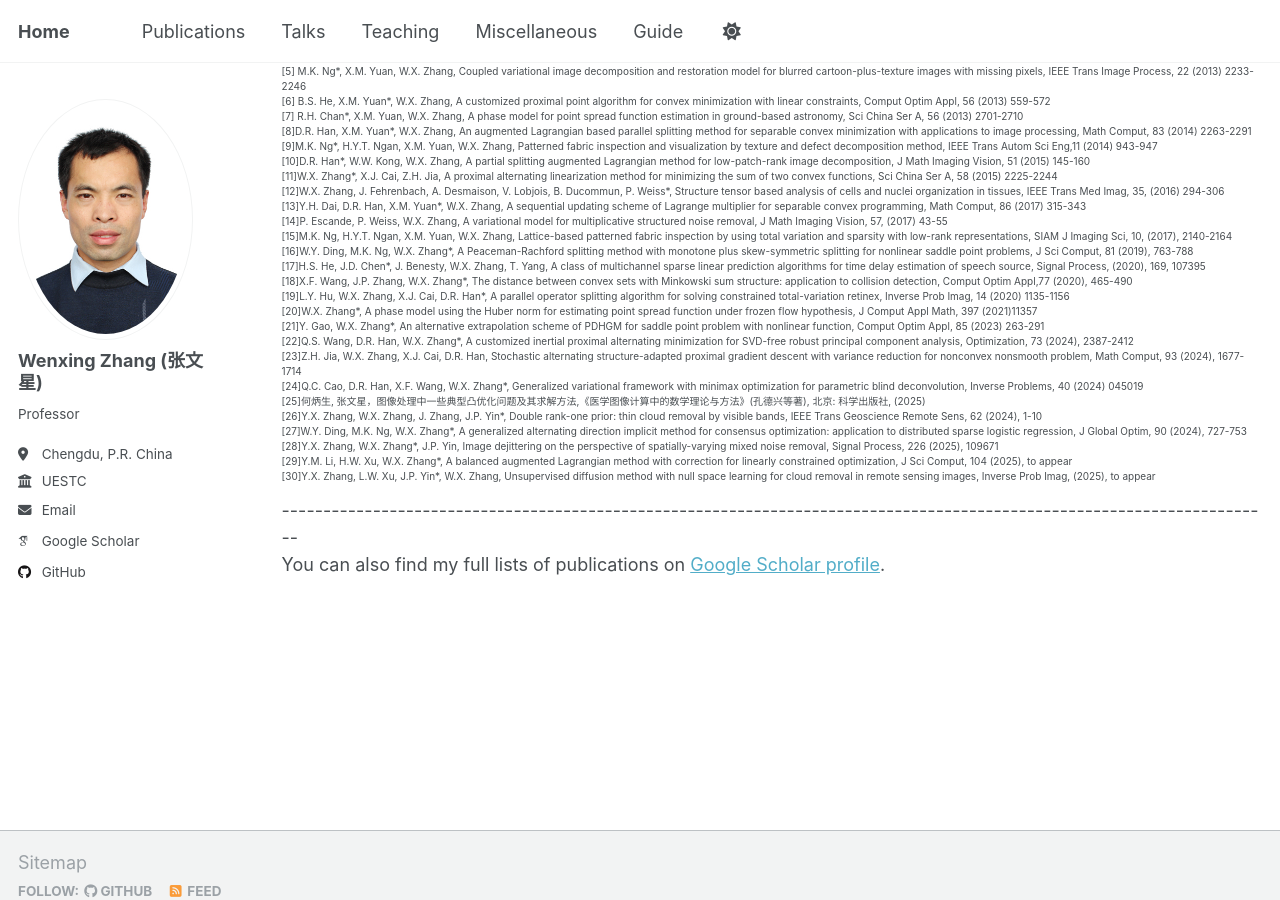
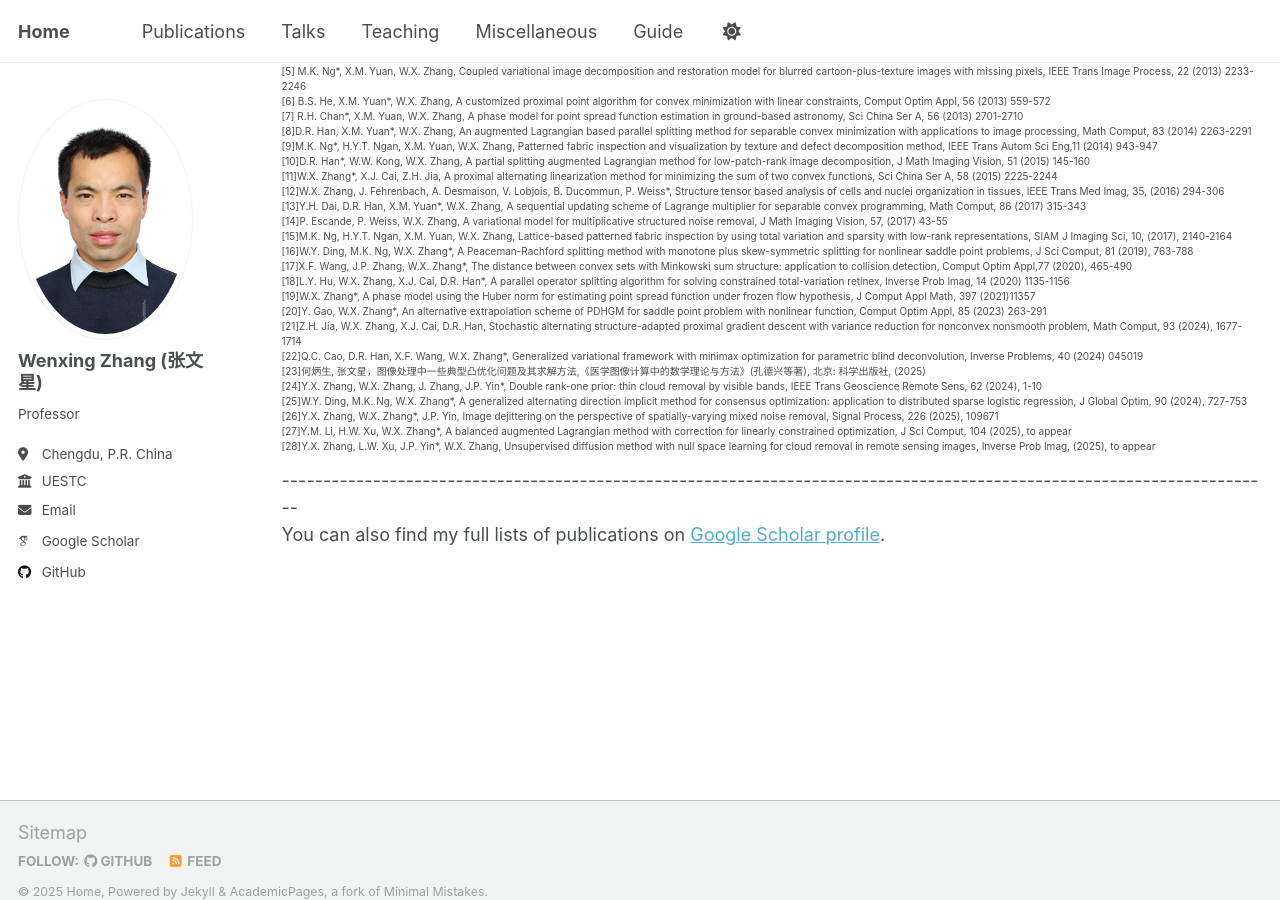
Before and after one commit to WenxingZhang/WenxingZhang.github.io, a Jekyll site: the page built from _pages/publications.html, in a window 1280 px wide and 900 px high, scrolled down 1850 px. Built offline with Jekyll 4.4.1, drawn with Linux system fonts in a browser that asks for light colours; some web fonts are replaced; a script that is not in the unit is left out.

Commit message:
Update publications.html

```diff
--- a/_pages/publications.html
+++ b/_pages/publications.html
@@ -48,20 +48,18 @@ author_profile: true
 [14]P. Escande, P. Weiss, W.X. Zhang, A variational model for multiplicative structured noise removal, J Math Imaging Vision, 57, (2017) 43-55<br>
 [15]M.K. Ng, H.Y.T. Ngan, X.M. Yuan, W.X. Zhang, Lattice-based patterned fabric inspection by using total variation and sparsity with low-rank representations, SIAM J Imaging Sci, 10, (2017), 2140-2164<br>
 [16]W.Y. Ding, M.K. Ng, W.X. Zhang*, A Peaceman-Rachford splitting method with monotone plus skew-symmetric splitting for nonlinear saddle point problems, J Sci Comput,  81 (2019), 763-788<br>
-[17]H.S. He, J.D. Chen*, J. Benesty, W.X. Zhang, T. Yang, A class of multichannel sparse linear prediction algorithms for time delay estimation of speech source, Signal Process, (2020), 169, 107395<br>
-[18]X.F. Wang, J.P. Zhang, W.X. Zhang*, The distance between convex sets with Minkowski sum structure: application to collision detection, Comput Optim Appl,77 (2020), 465-490<br>
-[19]L.Y. Hu, W.X. Zhang, X.J. Cai, D.R. Han*, A parallel operator splitting algorithm for solving constrained total-variation retinex, Inverse Prob Imag, 14 (2020) 1135-1156<br>
-[20]W.X. Zhang*, A phase model using the Huber norm for estimating point spread function under frozen flow hypothesis, J Comput Appl Math, 397 (2021)11357<br>
-[21]Y. Gao, W.X. Zhang*, An alternative extrapolation scheme of PDHGM for saddle point problem with nonlinear function, Comput Optim Appl, 85 (2023) 263-291<br>
-[22]Q.S. Wang, D.R. Han, W.X. Zhang*, A customized inertial proximal alternating minimization for SVD-free robust principal component analysis, Optimization, 73 (2024), 2387-2412<br>
-[23]Z.H. Jia, W.X. Zhang, X.J. Cai, D.R. Han, Stochastic alternating structure-adapted proximal gradient descent with variance reduction for nonconvex nonsmooth problem, Math Comput, 93 (2024), 1677-1714<br>
-[24]Q.C. Cao, D.R. Han, X.F. Wang, W.X. Zhang*, Generalized variational framework with minimax optimization for parametric blind deconvolution, Inverse Problems, 40 (2024) 045019<br>
-[25]何炳生, 张文星，图像处理中一些典型凸优化问题及其求解方法,《医学图像计算中的数学理论与方法》(孔德兴等著), 北京: 科学出版社, (2025)<br>
-[26]Y.X. Zhang, W.X. Zhang, J. Zhang, J.P. Yin*, Double rank-one prior: thin cloud removal by visible bands, IEEE Trans Geoscience Remote Sens, 62 (2024), 1-10<br>
-[27]W.Y. Ding, M.K. Ng, W.X. Zhang*, A generalized alternating direction implicit method for consensus optimization: application to distributed sparse logistic regression, J Global Optim, 90 (2024), 727-753<br>
-[28]Y.X. Zhang, W.X. Zhang*, J.P. Yin, Image dejittering on the perspective of spatially-varying mixed noise removal, Signal Process, 226 (2025), 109671<br>
-[29]Y.M. Li, H.W. Xu, W.X. Zhang*, A balanced augmented Lagrangian method with correction for linearly constrained optimization, J Sci Comput, 104 (2025), to appear<br>
-[30]Y.X. Zhang, L.W. Xu, J.P. Yin*, W.X. Zhang, Unsupervised diffusion method with null space learning for cloud removal in remote sensing images, Inverse Prob Imag, (2025), to appear<br></p>
+[17]X.F. Wang, J.P. Zhang, W.X. Zhang*, The distance between convex sets with Minkowski sum structure: application to collision detection, Comput Optim Appl,77 (2020), 465-490<br>
+[18]L.Y. Hu, W.X. Zhang, X.J. Cai, D.R. Han*, A parallel operator splitting algorithm for solving constrained total-variation retinex, Inverse Prob Imag, 14 (2020) 1135-1156<br>
+[19]W.X. Zhang*, A phase model using the Huber norm for estimating point spread function under frozen flow hypothesis, J Comput Appl Math, 397 (2021)11357<br>
+[20]Y. Gao, W.X. Zhang*, An alternative extrapolation scheme of PDHGM for saddle point problem with nonlinear function, Comput Optim Appl, 85 (2023) 263-291<br>
+[21]Z.H. Jia, W.X. Zhang, X.J. Cai, D.R. Han, Stochastic alternating structure-adapted proximal gradient descent with variance reduction for nonconvex nonsmooth problem, Math Comput, 93 (2024), 1677-1714<br>
+[22]Q.C. Cao, D.R. Han, X.F. Wang, W.X. Zhang*, Generalized variational framework with minimax optimization for parametric blind deconvolution, Inverse Problems, 40 (2024) 045019<br>
+[23]何炳生, 张文星，图像处理中一些典型凸优化问题及其求解方法,《医学图像计算中的数学理论与方法》(孔德兴等著), 北京: 科学出版社, (2025)<br>
+[24]Y.X. Zhang, W.X. Zhang, J. Zhang, J.P. Yin*, Double rank-one prior: thin cloud removal by visible bands, IEEE Trans Geoscience Remote Sens, 62 (2024), 1-10<br>
+[25]W.Y. Ding, M.K. Ng, W.X. Zhang*, A generalized alternating direction implicit method for consensus optimization: application to distributed sparse logistic regression, J Global Optim, 90 (2024), 727-753<br>
+[26]Y.X. Zhang, W.X. Zhang*, J.P. Yin, Image dejittering on the perspective of spatially-varying mixed noise removal, Signal Process, 226 (2025), 109671<br>
+[27]Y.M. Li, H.W. Xu, W.X. Zhang*, A balanced augmented Lagrangian method with correction for linearly constrained optimization, J Sci Comput, 104 (2025), to appear<br>
+[28]Y.X. Zhang, L.W. Xu, J.P. Yin*, W.X. Zhang, Unsupervised diffusion method with null space learning for cloud removal in remote sensing images, Inverse Prob Imag, (2025), to appear<br></p>
 ------------------------------------------------------------------------------------------------------------------------<br>
 
 {% if site.author.googlescholar %}
```
